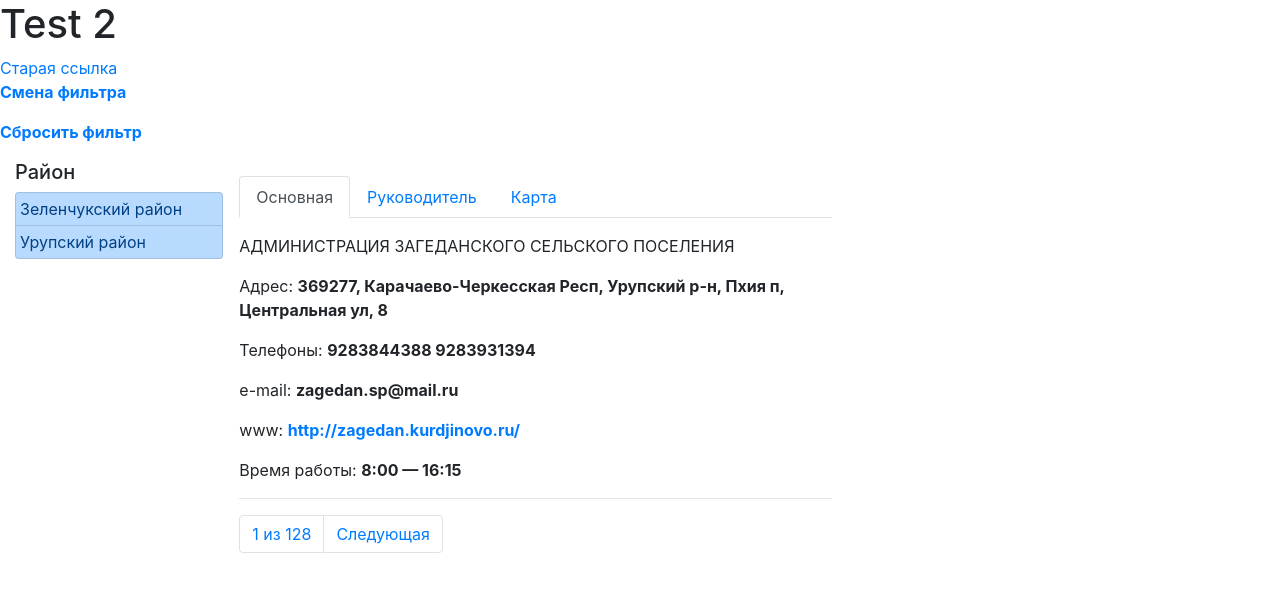
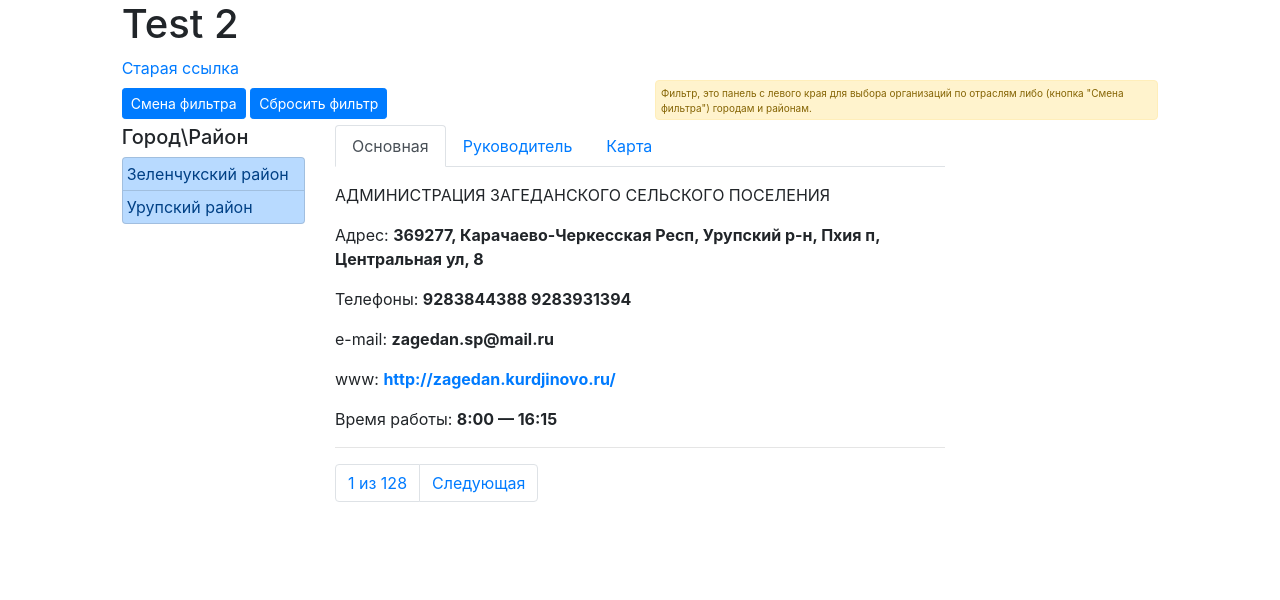
Before and after one commit to akmi1975/open_rep_00, a Django app: page /0/0/0/0/0/ in a window 1280 px wide. Shown: the top 600 px of the page. Run offline with Django 3.2, Linux system fonts and the light colour scheme; data comes from the database, SQL or seed files in the repository; both versions use the stored data as it was after the commit; some libraries are stand-ins or nearby versions.

Commit message:
Доработка интерфейса фильтра (кнопки панели)

```diff
--- a/rep_test_00/my_func.py
+++ b/rep_test_00/my_func.py
@@ -34,7 +34,7 @@ def basic_filtr_or(request, vid_sel, vid_1_id, pod_vid_1_id, vid_2_id, pod_vid_2
 		if ME_PODVID2_ID != 0:
 			orgs = orgs.filter(pod_otrasl=ME_PODVID2_ID)
 			OrgContact = OrgContact.filter(org__pod_otrasl__exact=ME_PODVID2_ID)
-		name_vid = ['Район', 'Отрасль']
+		name_vid = ['Город\\Район', 'Отрасль']
 
 	elif vid_sel == 1:
 		vid_1 = Otrasl.objects.filter(org__otrasl__gt=0).distinct()
@@ -57,7 +57,7 @@ def basic_filtr_or(request, vid_sel, vid_1_id, pod_vid_1_id, vid_2_id, pod_vid_2
 		if ME_PODVID2_ID != 0:
 			orgs = orgs.filter(nsp=ME_PODVID2_ID)
 			OrgContact = OrgContact.filter(org__nsp__exact=ME_PODVID2_ID)
-		name_vid = ['Отрасль','Район']
+		name_vid = ['Отрасль','Город\\Район']
 
 
 	paginator = Paginator(orgs, 1)
@@ -67,6 +67,6 @@ def basic_filtr_or(request, vid_sel, vid_1_id, pod_vid_1_id, vid_2_id, pod_vid_2
 		page_num = 1
 	page = paginator.get_page(page_num)
 
-	sheff = Sheff.objects.get(org=page.object_list[0])
+	sheff = Sheff.objects.filter(org=page.object_list[0]).filter(active=True)[0]
 
 	return {'href_vid_sel':'/' + str(vs) + '/0/0/0/0/', 'vid_sel':vid_sel, 'vid_1':vid_1, 'vid_2':vid_2, 'pod_vid_1':pod_vid_1,'pod_vid_2':pod_vid_2, 'me_vid1':ME_VID1_ID, 'me_podvid1':ME_PODVID1_ID, 'me_vid2':ME_VID2_ID, 'me_podvid2':ME_PODVID2_ID, 'Orgs':page.object_list, 'OrgContact':OrgContact, 'page':page, 'name_vid':name_vid, 'sheff':sheff}
--- a/rep_test_00/templates/org_selector/index_2.html
+++ b/rep_test_00/templates/org_selector/index_2.html
@@ -9,22 +9,66 @@
 		" type="text/javascript"></script>
 </head>
 <body>
-	<h1>Test 2</h1>
-	<div>
-		<a href="/0/0/0/0/">Старая ссылка</a>
-	</div>
-	<div>
-		<p><a href="{{ href_vid_sel }}"><strong>Смена фильтра</strong></a></p>
-	</div>
-	<div>
-		<!-- {{ test.0 }} > {{ test.1 }} > {{ test.2 }} > {{ test.3 }} -->
-		<p><a href="/{{ vid_sel }}/0/0/0/0/"><strong>Сбросить фильтр</strong></a></p>
+
+	<div class="container-fluid">
+	<div class="row">
+		<div class="col offset-lg-1">
+			<h1>Test 2</h1>
+			<a href="/0/0/0/0/">Старая ссылка</a>
+		</div>
 	</div>
 
-	<div class="container-fluid">
-	<div class="row no-gutters">
 
-	<div class="col-lg-2 col-md-3 col-sm-6">
+	<div class="row">
+		<div class="col-md-5 mt-2 mb-1 offset-lg-1">
+			<a href="{{ href_vid_sel }}" class="btn btn-primary btn-sm" role="button"data-toggle="tooltip" data-placement="bottom" title="Выбор фильтров между 'Город\Раонон' и 'Отрасль'">Смена фильтра</a>
+			<a href="/{{ vid_sel }}/0/0/0/0/" class="btn btn-primary btn-sm" role="button">Сбросить фильтр</a>
+		</div>
+		<div class="col-md-7 col-lg-5" style="padding-bottom: 0px; margin-bottom: 5px; height: 40px;">
+			<div class="alert alert-warning mb-1" role="alert" style="font-size: 10px; padding: 5px; margin: 0px; height: 40px;">
+				Фильтр, это панель с левого края для выбора организаций по отраслям либо (кнопка "Смена фильтра") городам и районам.
+
+
+			</div>
+
+		</div>
+	</div>
+
+	{% if me_vid1 > 0 %}
+	<div class="row">
+		<div class="col-lg-10 col-sm-12 offset-lg-1">
+			<nav aria-label="breadcrumb">
+			  <ol class="breadcrumb p-1 mb-1">
+			  	{% for me_vid1_n in vid_1 %}
+			  		{% if me_vid1_n.id == me_vid1 %}
+			    		<li class="breadcrumb-item">{{ me_vid1_n.name }}</li>
+			    	{% endif %}
+				{% endfor %}
+			  	{% for me_pod_vid1_n in pod_vid_1 %}
+			  		{% if me_pod_vid1_n.id == me_podvid1 %}
+			    	<li class="breadcrumb-item">{{ me_pod_vid1_n.name }}</li>
+			    	{% endif %}
+				{% endfor %}
+			  	{% for me_vid2_n in vid_2 %}
+			  		{% if me_vid2_n.id == me_vid2 %}
+			    		<li class="breadcrumb-item">{{ me_vid2_n.name }}</li>
+			    	{% endif %}
+				{% endfor %}
+			  	{% for me_pod_vid2_n in pod_vid_2 %}
+			  		{% if me_pod_vid2_n.id == me_podvid2 %}
+			    	<li class="breadcrumb-item">{{ me_pod_vid2_n.name }}</li>
+			    	{% endif %}
+				{% endfor %}
+
+			  </ol>
+			</nav>
+		</div>
+	</div>
+	{% endif %}
+
+	<div class="row">
+
+	<div class="col-lg-2 col-md-3 col-sm-6 mb-1 offset-lg-1">
 		<h5>{{ name_vid.0 }}</h5>
 		<div class="list-group">
 		{% for vid_1_n in vid_1 %}
@@ -50,7 +94,7 @@
 		</div>
 	</div>
 	{% if vid_2.count > 0 %}
-	<div class="col-lg-2 col-md-3 col-sm-6">
+	<div class="col-lg-2 col-md-3 col-sm-6 mb-1">
 		<h5>{{ name_vid.1 }}</h5>
 		<div class="list-group">
 		{% for vid_2_n in vid_2 %}
@@ -71,7 +115,7 @@
 		</div>
 	</div>
 	{% endif %}
-	<div class="col-md-6 p-3">
+	<div class="col-md-6">
 		<!-- {% if Orgs.count > 0 %} -->
 		<!-- ############################################################# -->
 		<nav>
@@ -98,7 +142,9 @@
 					{% if org_cont.url|length != 0 %}
 						<p>www: <a href="{{ org_cont.url }}" target="_blank"><strong>{{ org_cont.url }}</strong></a></p>
 					{% endif %}
-					<p>Время работы: <strong>{{ org_cont.vremya }}</strong></p>
+					{% if org_cont.vremya|length != 0 %}
+						<p>Время работы: <strong>{{ org_cont.vremya }}</strong></p>
+					{% endif %}
 				{% endif %}
 
 			{% endfor %}
@@ -107,11 +153,12 @@
 		</div>
 		<div class="tab-pane fade" id="sheff" role="tabpanel" aria-labelledby="nav-sheff-tab">
 			<p></p>
-			<p>{{ sheff.dolzhn }}</p>
-			<p>{{ sheff.inn_ruk }}</p>
-			<p>{{ sheff.fm }} {{ sheff.im }} {{ sheff.ot }}</p>
-
-
+			<p>Должность: <strong>{{ sheff.dolzhn|capfirst }}</strong></p>
+			<p>ИНН: <strong>{{ sheff.inn_ruk }}</strong></p>
+			<p>ФИО: <strong>{{ sheff.fm|title }} {{ sheff.im|title }} {{ sheff.ot|title }}</strong></p>
+			{% if sheff.doc|length > 0 %}
+				<p>Действует на основании: <strong>{{ sheff.doc }} №{{ sheff.nom_doc }} от {{ sheff.dt_doc }}</strong></p>
+			{% endif %}
 		</div>
 		<div class="tab-pane fade" id="map_pane" role="tabpanel" aria-labelledby="nav-map-tab">
 			<p style="color: red;">Модуль "Карта" работает в тестовом режиме!</p>
```
Also changed, not shown: rep_test_00/static/org_selector/style.css (added, +19 -0 lines), db.sqlite3.
